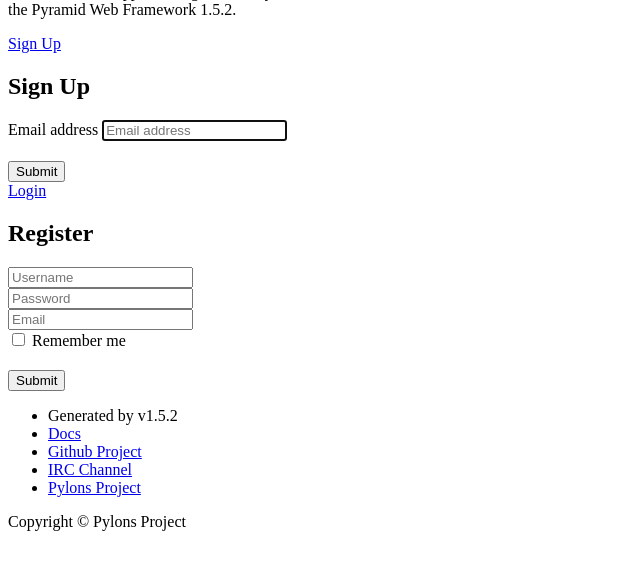
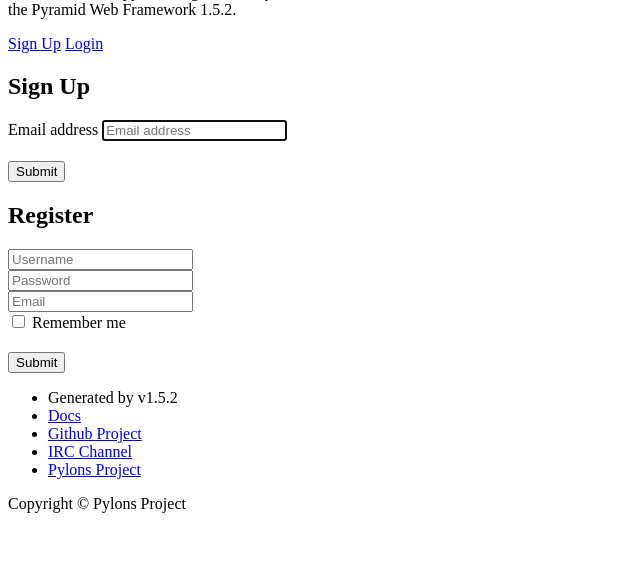
Before and after one commit to chrismorales/Pyramid-RESTFul-API, a Python web app: template fashion_designer/fashion_designer/templates/signup.jinja2 in a window 1280 px wide. Shown: the part 225-800 px from the top of the page, without its empty margins (0-640 px from the left). Run offline with Jinja, Linux system fonts and the light colour scheme; the template is opened without the code that fills it, so the values that code supplies are empty; some libraries are stand-ins or nearby versions.

Commit message:
Template fixed.  On branch dev  Changes to be committed: 	modified:   fashion_designer/templates/login.jinja2 	modified:   fashion_designer/templates/mytemplate.jinja2

```diff
--- a/fashion_designer/fashion_designer/templates/login.jinja2
+++ b/fashion_designer/fashion_designer/templates/login.jinja2
@@ -23,6 +23,4 @@
     <h2 class="spacer"></h2>
     <button class="btn btn-lg btn-primary btn-block" type="submit" name="form.submitted">Submit</button>
 </form>
-
-</div>
 {% endblock %}
--- a/fashion_designer/fashion_designer/templates/mytemplate.jinja2
+++ b/fashion_designer/fashion_designer/templates/mytemplate.jinja2
@@ -41,7 +41,7 @@
       <div class="container">
         {% include "confirm_modal.jinja2" %}
         <div class="row">
-          <div class="col-md-2">
+          <div class="col-md-4">
             <img class="logo img-responsive" src="{{request.static_url('fashion_designer:static/pyramid.png')}}" alt="pyramid web framework">
           </div>
           <div class="col-md-6">
@@ -50,13 +50,15 @@
               <p class="lead">Welcome to <span class="font-normal">{{project}}</span>, an&nbsp;application generated&nbsp;by<br>the <span class="font-normal">Pyramid Web Framework 1.5.2</span>.</p>
             </div>
           </div>
+        </div>
+        <div class="row">
             {% if not request.authenticated_userid %}
                 <div class="col-md-4">
                     <a href="/signup">Sign Up</a>
+                    <a href="/login">Login</a>
                     {% block signup %}
                     {% endblock %}
 
-                    <a href="/login">Login</a>
                     {% block login %}
                     {% endblock %}
                 </div>
@@ -77,6 +79,7 @@
         </div>
         <div class="row" id="index">
             {% if not logged_in %}
+            <div class="col-md-4"></div>
             <div class="col-md-4">
                 {% include 'register.jinja2' %}
             </div>
```
